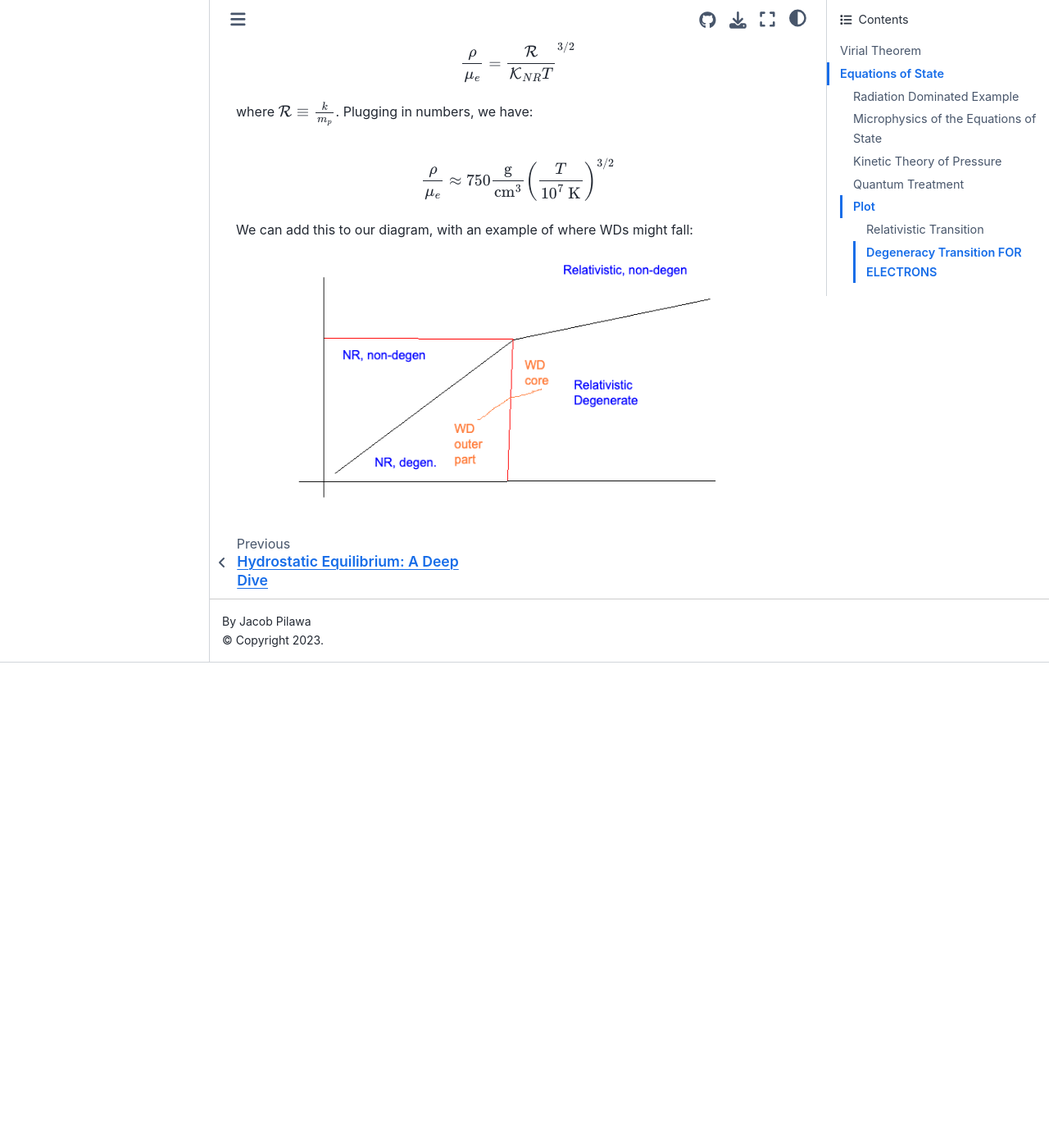
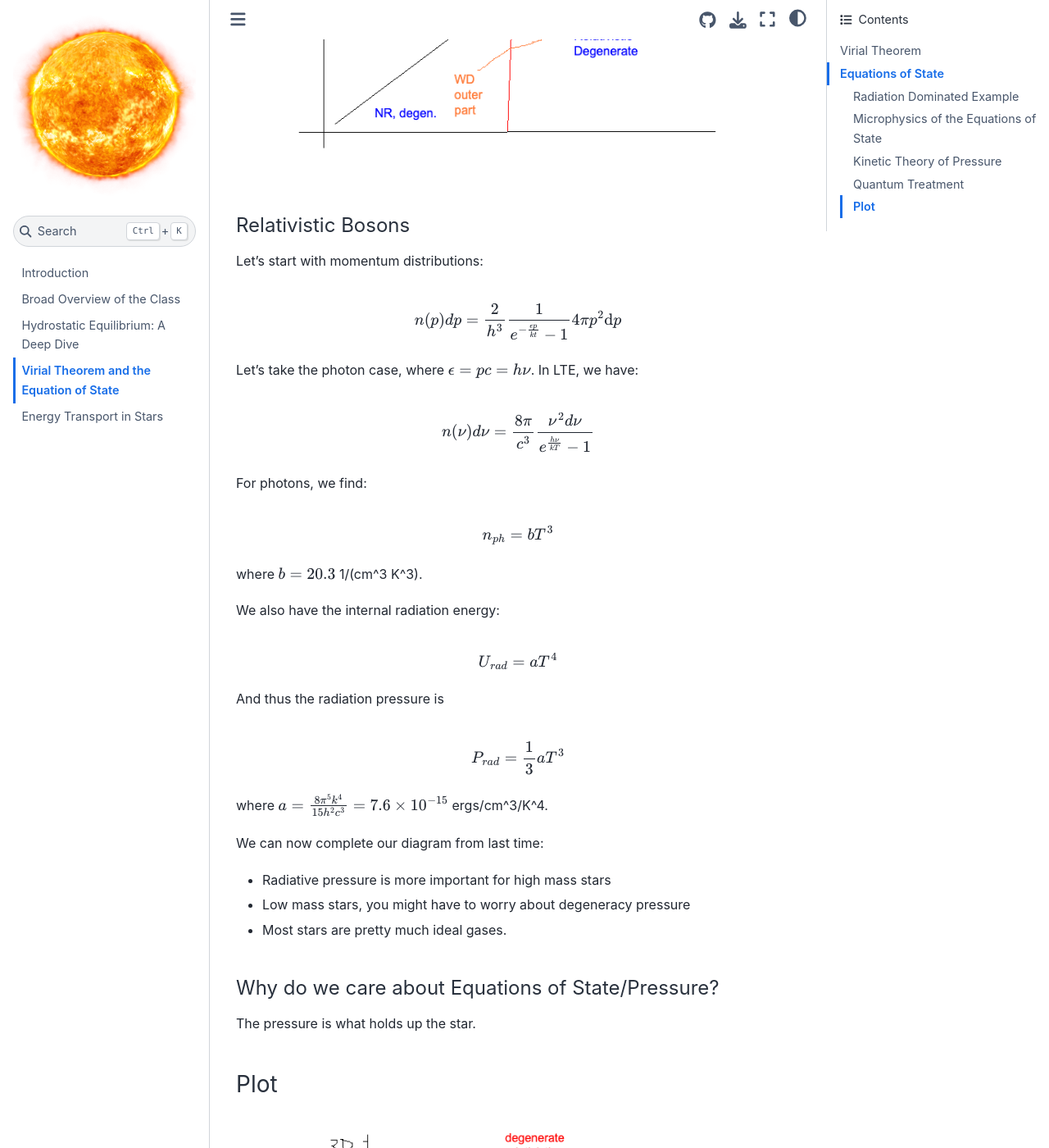
Before and after one commit to JacobPilawa/stars, a Jupyter Book: the page built from pages/equationsofstate.md, in a window 1280 px wide and 1400 px high, scrolled down 11929 px. Shown: the whole window at 82% size. Built offline with Jupyter Book 1.0.4 settings and Sphinx 7.4.7 and the Sphinx Book theme 1.1.4, drawn with Linux system fonts in a browser that asks for light colours; before the commit the page ends 12737 px from its top, so only the background shows below that; some of the changed text lies outside the part shown.

Commit message:
radiative transfer

````diff
--- a/_toc.yml
+++ b/_toc.yml
@@ -7,3 +7,4 @@ chapters:
 - file: pages/broadoverview
 - file: pages/hydrostaticequilibrium
 - file: pages/equationsofstate
+- file: pages/radiativetransfer
--- a/pages/equationsofstate.md
+++ b/pages/equationsofstate.md
@@ -430,15 +430,6 @@ where  $\mathcal{K}_{ER} = 1.24\times 10^{15} \frac{\text{dyne}}{\text{cm}^2} \l
 
 
 
-### Plot
-
-```{image} ../figures/eos.png
-:alt: fig10
-:width: 600px
-:align: center
-```
-
-
 
 #### Relativistic Transition
 
@@ -484,3 +475,65 @@ We can add this to our diagram, with an example of where WDs might fall:
 :width: 600px
 :align: center
 ```
+
+
+
+
+#### Relativistic Bosons
+
+Let's start with momentum distributions:
+
+$$
+n(p) dp = \frac{2}{h^3}\frac{1}{e^{-\frac{\epsilon p}{kt}}-1}4\pi p^2 \mathrm{d}p
+$$
+
+
+
+Let's take the photon case, where $\epsilon = pc = h\nu$. In LTE, we have:
+
+$$
+n(\nu) d\nu = \frac{8\pi}{c^3}\frac{\nu^2 d\nu}{e^{\frac{h\nu}{kT}} - 1}
+$$
+
+
+For photons, we find:
+
+$$
+n_{ph} = bT^3
+$$
+
+where $b = 20.3$ 1/(cm^3 K^3).
+
+We also have the internal radiation energy:
+
+$$
+U_{rad} = aT^4
+$$
+
+And thus the radiation pressure is
+
+$$
+P_{rad} = \frac13 aT^3
+$$
+
+where $a = \frac{8\pi^5 k^4}{15 h^2 c^3} = 7.6\times 10^{-15}$ ergs/cm^3/K^4.
+
+We can now complete our diagram from last time:
+
+
+
+* Radiative pressure is more important for high mass stars
+* Low mass stars, you might have to worry about degeneracy pressure
+* Most stars are pretty much ideal gases.
+
+#### Why do we care about Equations of State/Pressure?
+
+The pressure is what holds up the star.
+
+### Plot
+
+```{image} ../figures/eos.png
+:alt: fig10
+:width: 600px
+:align: center
+```
````
Also changed, not shown: pages/radiativetransfer.md (added, +139 -0 lines), 1 other file.
